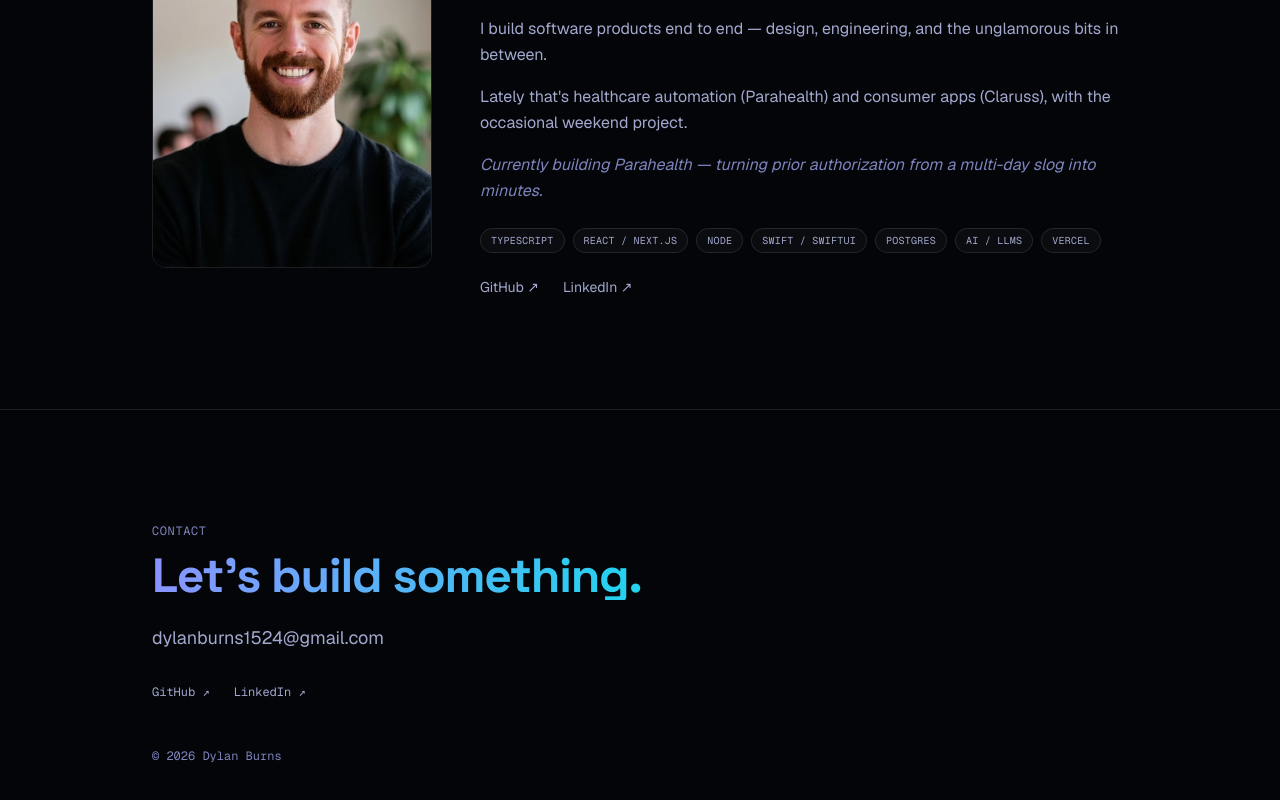
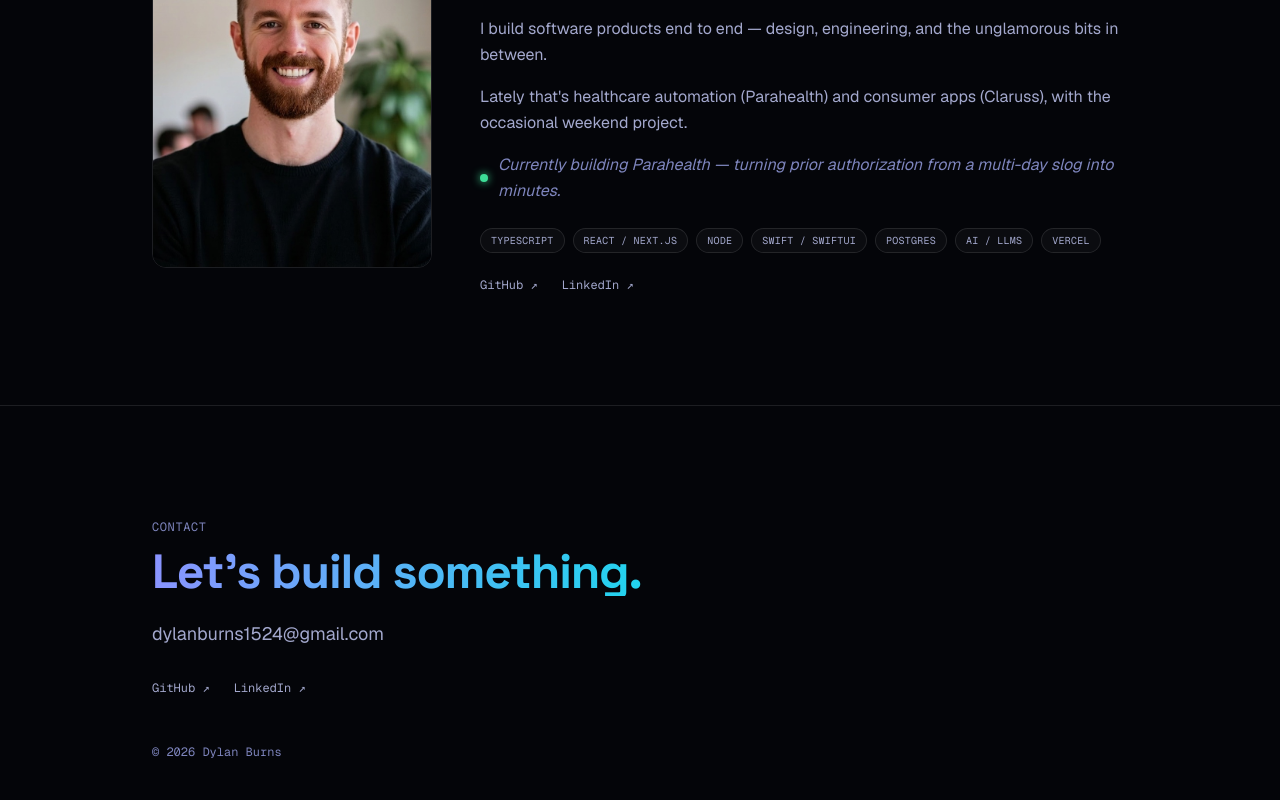
Before and after one commit to Dylan-Burns/portfolio, a Next.js app: page / in a window 1280 px wide. Shown: the part 1878-2678 px from the top of the page. Built offline with nearby package versions, Linux system fonts and the light colour scheme.

Commit message:
style: about — live status dot, mono socials

```diff
--- a/src/components/home/AboutSection.tsx
+++ b/src/components/home/AboutSection.tsx
@@ -26,7 +26,10 @@ export function AboutSection() {
             {bio.map((para, i) => (
               <p key={i}>{para}</p>
             ))}
-            <p className="text-[var(--color-fg-subtle)] italic">{now}</p>
+            <p className="flex items-center gap-2.5 text-[var(--color-fg-subtle)]">
+              <span aria-hidden className="inline-block h-2 w-2 shrink-0 rounded-full bg-[var(--color-live)] shadow-[0_0_8px_var(--color-live)]" />
+              <span className="italic">{now}</span>
+            </p>
           </div>
         </Reveal>
         <Reveal delay={0.15}>
@@ -37,7 +40,7 @@ export function AboutSection() {
           </div>
         </Reveal>
         <Reveal delay={0.2}>
-          <div className="mt-6 flex flex-wrap gap-x-6 gap-y-2 text-sm text-[var(--color-fg-muted)]">
+          <div className="mt-6 flex flex-wrap gap-x-6 gap-y-2 font-[family-name:var(--font-mono)] text-xs text-[var(--color-fg-muted)]">
             {socials.map((s) => (
               <a
                 key={s.label}
```
